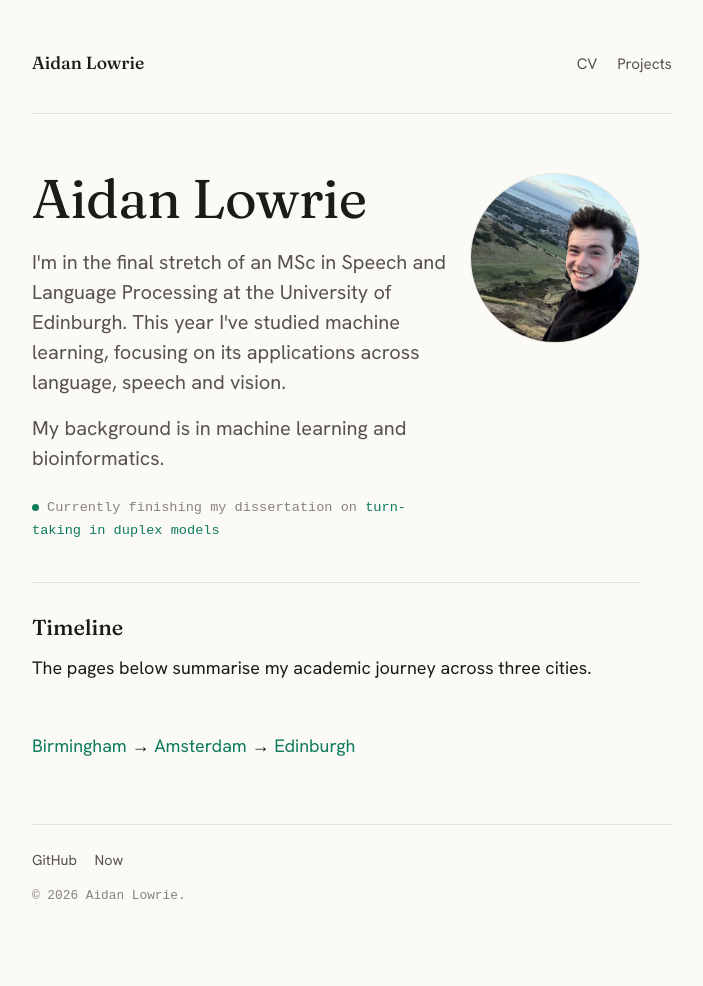
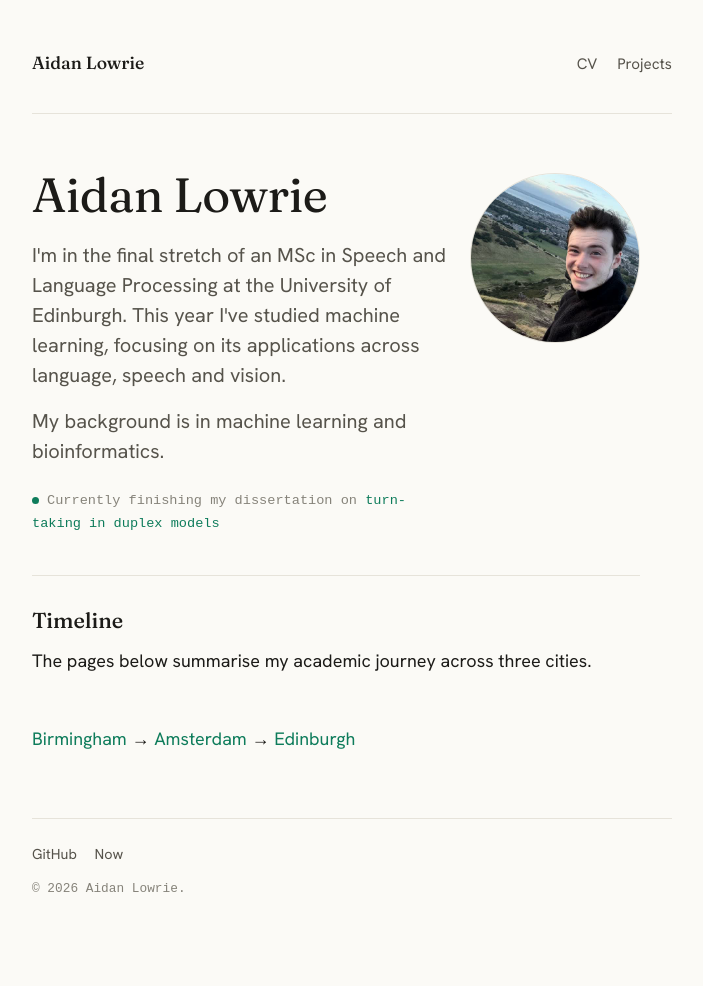
Before and after one commit to aidanlowrie/aidanlowrie.github.io, a Jekyll site: the page built from index.html, in a window 1280 px wide. Shown: the whole page, without its empty margins (288-991 px from the left). Built offline with Jekyll 4.4.1, drawn with Linux system fonts in a browser that asks for light colours; some web fonts are replaced.

Commit message:
Fix hero text sizing - use constant values
- Name: fixed 3rem (no responsive scaling)
- Text width: fixed 600px (no character-based width)
- Both will remain constant across all screen sizes

```diff
--- a/assets/css/style.scss
+++ b/assets/css/style.scss
@@ -138,8 +138,8 @@
 }
 .hero-intro { min-width:0; }
 .hero-name { font-family:var(--serif); font-weight:400; line-height:1.05;
-  font-size:clamp(2.6rem,6vw,3.4rem); margin:0 0 1.25rem; letter-spacing:-0.01em; }
-.hero-tagline { font-size:1.25rem; line-height:1.5; color:var(--muted); max-width:38ch; margin:0 0 1.5rem; }
+  font-size:3rem; margin:0 0 1.25rem; letter-spacing:-0.01em; }
+.hero-tagline { font-size:1.25rem; line-height:1.5; color:var(--muted); max-width:600px; margin:0 0 1.5rem; }
 .status { font-family:var(--mono); font-size:0.85rem; color:var(--faint); display:block; }
 .dot { display:inline-block; width:7px; height:7px; border-radius:50%; background:var(--accent); margin-right:0.5rem; vertical-align:baseline; }
 
```
